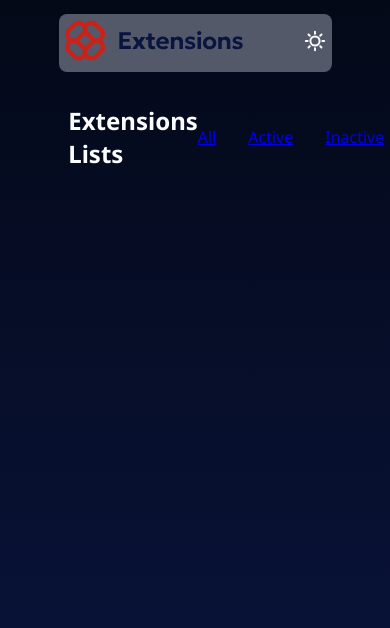
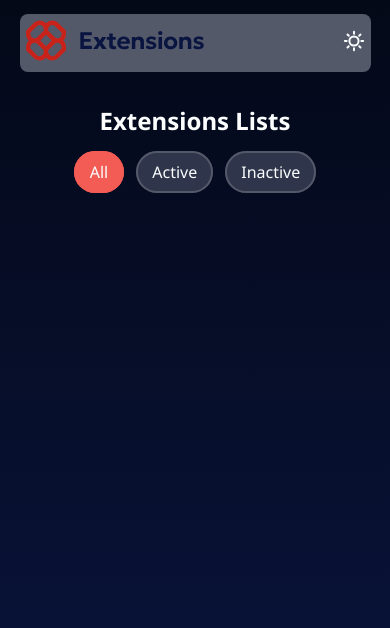
Before and after one commit to bkrcokan13/browser-extensions-manager-ui, a plain HTML site: page index.html in a window 390 px wide. Both pictures are taken after a click on the link "All". Drawn offline with Linux system fonts and the light colour scheme.

Commit message:
Filter button added

```diff
--- a/static/css/style.css
+++ b/static/css/style.css
@@ -106,6 +106,40 @@ body {
     flex-direction: row;
     align-items: center;
     justify-content: center;
-    gap: 32px;
+    gap: 12px;
     list-style-type: none;
 }
+
+/* Extension filter button style */
+.filter-btn {
+    padding: 8px 14px 8px 14px;
+    background-color: var(--neutral-700);
+    border-radius: 24px;
+    border: 2px solid var(--neutral-600);
+    text-decoration: none;
+    color: var(--neutral-0);
+}
+
+
+/* Active State for list */
+.filter-btn.active {
+    background-color: var(--red-400);
+    border-color: var(--red-400);
+}
+
+
+
+/* Responsive */
+
+@media screen and (max-width: 767px) {
+    .main-header {
+        width: 90%;
+    }
+
+    .extension-container-header {
+        flex-direction: column;
+        gap: 24px;
+    }
+
+
+}
--- a/static/js/script.js
+++ b/static/js/script.js
@@ -4,16 +4,29 @@ const themeBtnIcons = {
 };
 const themeBtnIcon = document.getElementById('theme-switch-icon');
 
+document.addEventListener('DOMContentLoaded', () => {
+    const themeBtn = document.getElementById('theme-switch-btn');
+    const filterButtons = document.querySelectorAll(".filter-btn");
+
+    // Initialize Theme Icon
+    themeBtnIcon.src = document.body.classList.contains('dark') ? themeBtnIcons.dark : themeBtnIcons.light;
+    themeBtn.addEventListener('click' , lightDarkTheme);
+
+    // Filter Button
+    filterButtons.forEach((filterButton, idx) => {
+
+        filterButton.addEventListener('click', () => {
+            if(filterButton.classList.contains("active")) {
+
+                return
+            }
+            filterButtons.forEach(btn => btn.classList.remove("active"));
+
+            filterButton.classList.add("active");
+        });
+    });
 
 
-
-document.addEventListener('DOMContentLoaded', () => {
-    const themeBtn = document.getElementById('theme-switch-btn');
-
-    // Initalize Theme Icon
-    themeBtnIcon.src = document.body.classList.contains('dark') ? themeBtnIcons.dark : themeBtnIcons.light;
-
-    themeBtn.addEventListener('click' , lightDarkTheme);
 });
 
 
```
Also changed, not shown: index.html (+1 -1 lines).
